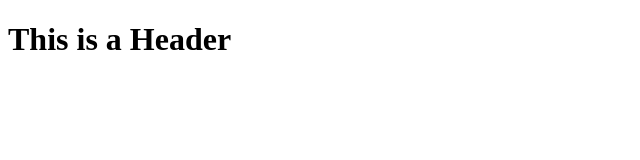
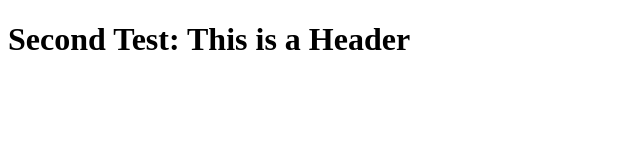
Before and after one commit to trrwebdev/bryleigh-creamery-bs, a plain HTML site: page index.html in a window 1280 px wide. Shown: the whole page, without its empty margins (0-640 px from the left). Drawn offline with Linux system fonts and the light colour scheme.

Commit message:
Second Commit

```diff
--- a/index.html
+++ b/index.html
@@ -1 +1 @@
-<!DOCTYPE html><html><body><h1>This is a Header</h1></body></html>
+<!DOCTYPE html><html><body><h1>Second Test: This is a Header</h1></body></html>
```
